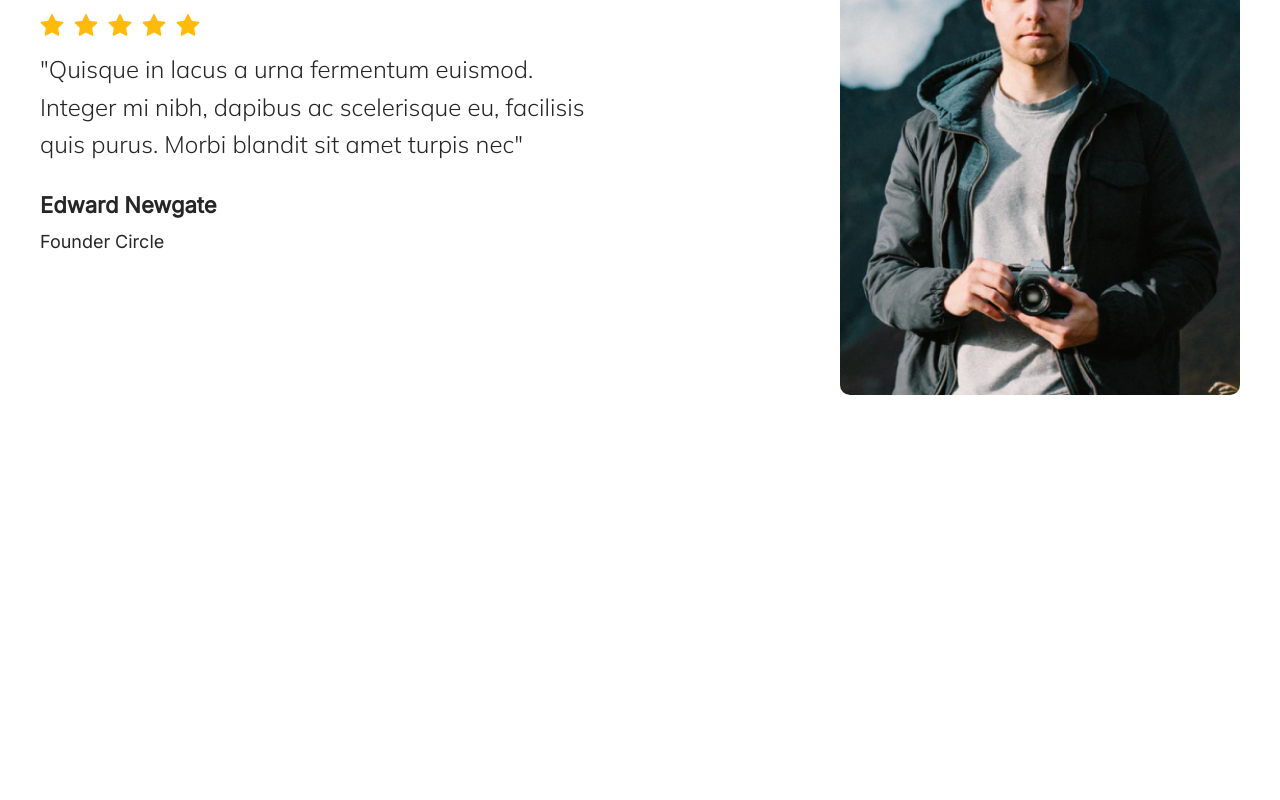
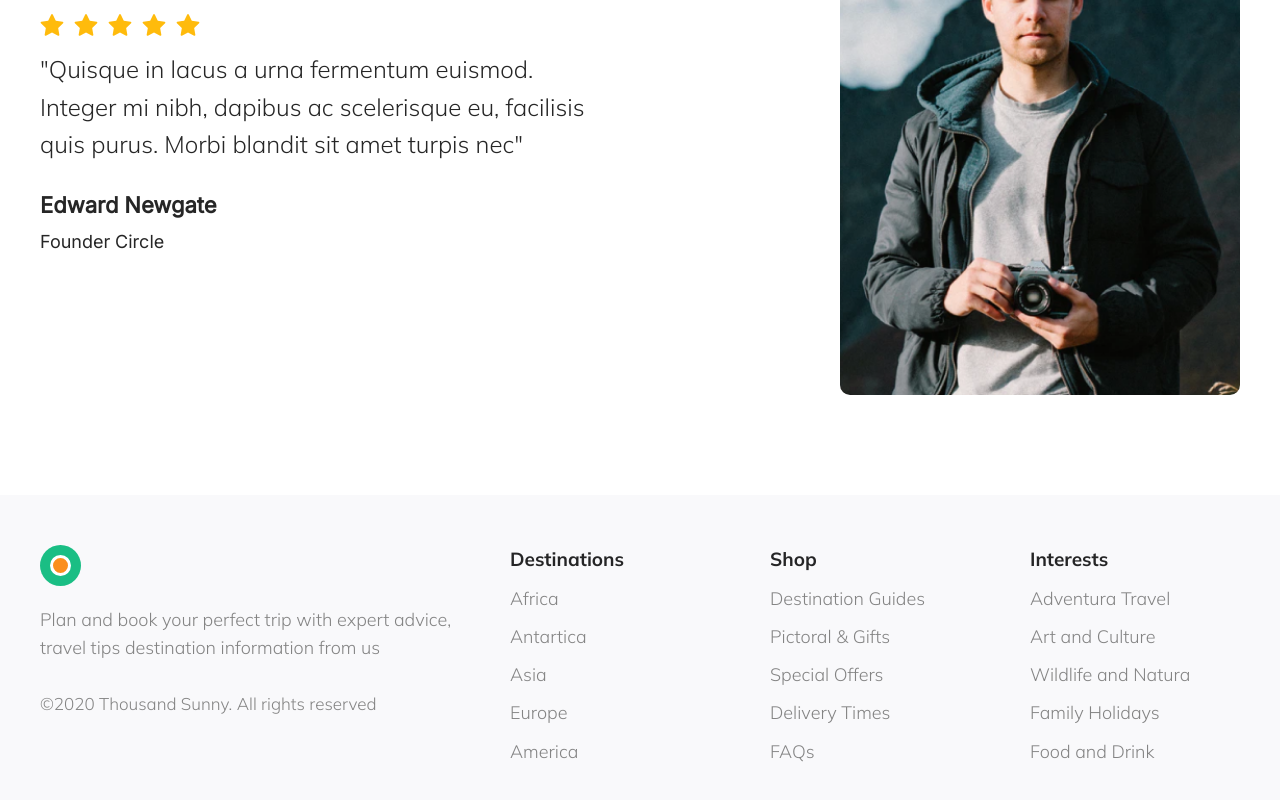
Before and after one commit to erhnml/nomad-landing-page, a React (Create React App) app: page / in a window 1280 px wide. Shown: the part 2863-3663 px from the top of the page. Before the commit the page ends 3258 px from the top, so only its background shows below. Built offline with nearby package versions, Linux system fonts and the light colour scheme.

Commit message:
add footer

```diff
--- a/public/index.html
+++ b/public/index.html
@@ -9,7 +9,7 @@
       name="description"
       content="Web site created using create-react-app"
     />
-    <link rel="apple-touch-icon" href="%PUBLIC_URL%/logo192.png" />
+    <link rel="apple-touch-icon" href="%PUBLIC_URL%/logo.svg" />
     <!--
       manifest.json provides metadata used when your web app is installed on a
       user's mobile device or desktop. See https://developers.google.com/web/fundamentals/web-app-manifest/
@@ -24,7 +24,7 @@
       work correctly both with client-side routing and a non-root public URL.
       Learn how to configure a non-root public URL by running `npm run build`.
     -->
-    <title>React App</title>
+    <title>Nomad Landing Page</title>
   </head>
   <body>
     <noscript>You need to enable JavaScript to run this app.</noscript>
--- a/src/App.js
+++ b/src/App.js
@@ -1,5 +1,4 @@
 import React from "react";
-import styled from "styled-components";
 
 import Theme from "./components/Theme";
 import Header from "./components/Header";
@@ -8,6 +7,8 @@ import SectionInfo from "./components/SectionInfo";
 import SectionDestinations from "./components/SectionDestinations";
 import SectionGuide from "./components/SectionGuide";
 import SectionTestimonials from "./components/SectionTestimonials";
+import Footer from "./components/Footer";
+import Container from "./components/Container";
 
 function App() {
   return (
@@ -20,11 +21,9 @@ function App() {
         <SectionGuide />
         <SectionTestimonials />
       </Container>
+      <Footer />
     </Theme>
   );
 }
-const Container = styled.div`
-  max-width: 1200px;
-  margin: 0 auto;
-`;
+
 export default App;
--- /dev/null
+++ b/src/components/Container.js
@@ -0,0 +1,14 @@
+import React from "react";
+import styled from "styled-components";
+import PropTypes from "prop-types";
+
+export default function Container({ children }) {
+  return <Wrapper>{children}</Wrapper>;
+}
+Container.propTypes = {
+  children: PropTypes.node.isRequired,
+};
+const Wrapper = styled.div`
+  max-width: 1200px;
+  margin: 0 auto;
+`;
--- /dev/null
+++ b/src/components/Footer.js
@@ -0,0 +1,100 @@
+import React from "react";
+import styled from "styled-components";
+import logo from "../images/logo.svg";
+import Container from "./Container";
+
+export default function Footer() {
+  return (
+    <ContainerWrapper>
+      <Container>
+        <Wrapper>
+          <Section>
+            <LogoWrapper>
+              <Logo src={logo} />
+            </LogoWrapper>
+            <Text>
+              Plan and book your perfect trip with expert advice, travel tips
+              destination information from us
+            </Text>
+            <Copyright>©2020 Thousand Sunny. All rights reserved</Copyright>
+          </Section>
+          <Section>
+            <Title>Destinations</Title>
+            <Link href="/">Africa</Link>
+            <Link href="/">Antartica</Link>
+            <Link href="/">Asia</Link>
+            <Link href="/">Europe</Link>
+            <Link href="/">America</Link>
+          </Section>
+          <Section>
+            <Title>Shop</Title>
+            <Link href="/">Destination Guides</Link>
+            <Link href="/">Pictoral & Gifts</Link>
+            <Link href="/">Special Offers</Link>
+            <Link href="/">Delivery Times</Link>
+            <Link href="/">FAQs</Link>
+          </Section>
+          <Section>
+            <Title>Interests</Title>
+            <Link href="/">Adventura Travel</Link>
+            <Link href="/">Art and Culture</Link>
+            <Link href="/">Wildlife and Natura</Link>
+            <Link href="/">Family Holidays</Link>
+            <Link href="/">Food and Drink</Link>
+          </Section>
+        </Wrapper>
+      </Container>
+    </ContainerWrapper>
+  );
+}
+
+const ContainerWrapper = styled.div`
+  background-color: #f9f9fb;
+  padding: 50px 0px;
+  margin-top: 100px;
+  @media (max-width: 768px) {
+    margin-top: 50px;
+    padding: 30px 0px;
+  }
+`;
+const Wrapper = styled.div`
+  display: grid;
+  grid-template-columns: 2fr 1fr 1fr 1fr;
+  grid-column-gap: 50px;
+  @media (max-width: 768px) {
+    grid-template-columns: 1fr;
+    padding: 0px 10px;
+  }
+`;
+const Section = styled.div`
+  display: flex;
+  flex-direction: column;
+  margin-bottom: 10px;
+`;
+const LogoWrapper = styled.div`
+  margin-bottom: 20px;
+`;
+const Logo = styled.img``;
+const Text = styled.p`
+  color: #848484;
+  font-size: 18px;
+  font-family: "Mulish", sans-serif;
+  font-weight: 300;
+  line-height: 28px;
+`;
+const Link = styled.a`
+  color: #848484;
+  margin-bottom: 10px;
+  font-size: 18px;
+  font-weight: 300;
+  font-family: "Mulish", sans-serif;
+`;
+const Title = styled.h4`
+  font-size: 19px;
+  font-weight: bold;
+  font-family: "Mulish", sans-serif;
+`;
+const Copyright = styled(Text)`
+  font-size: 17px;
+  margin-top: 10px;
+`;
```
Also changed, not shown: public/logo.svg (added).
